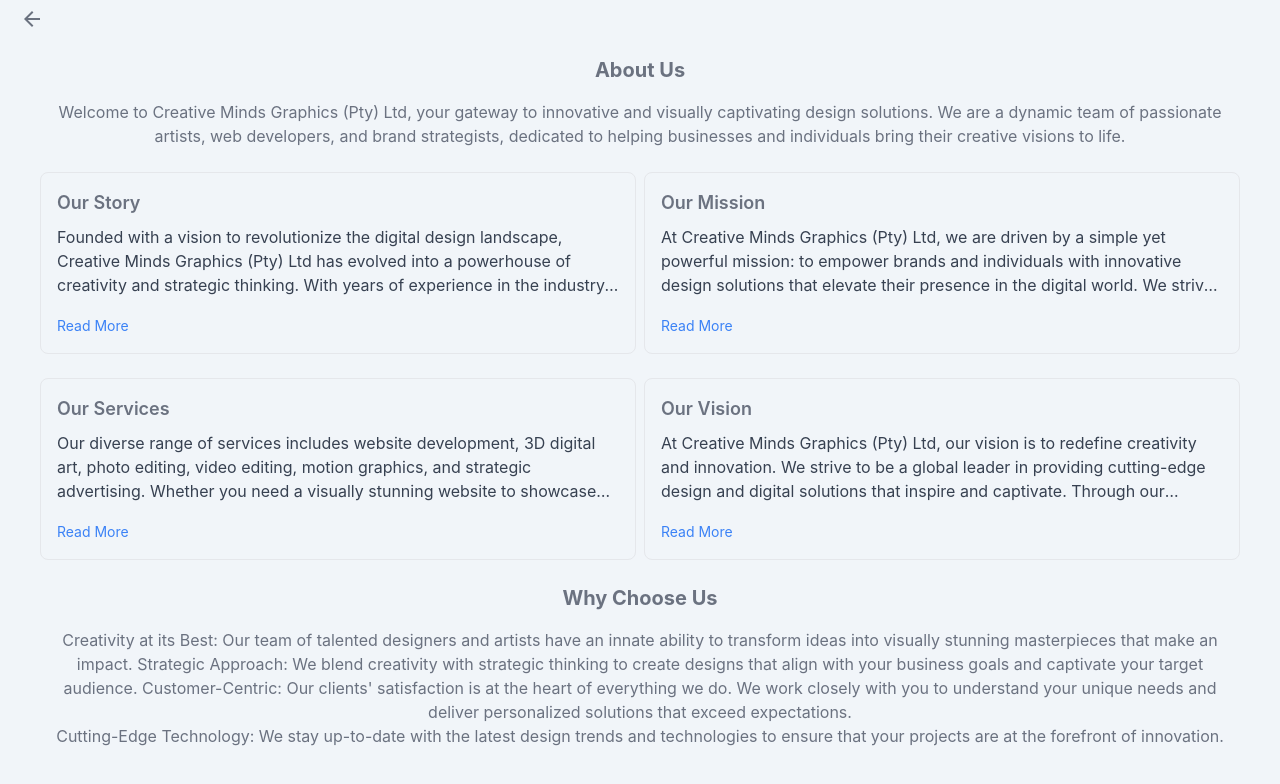
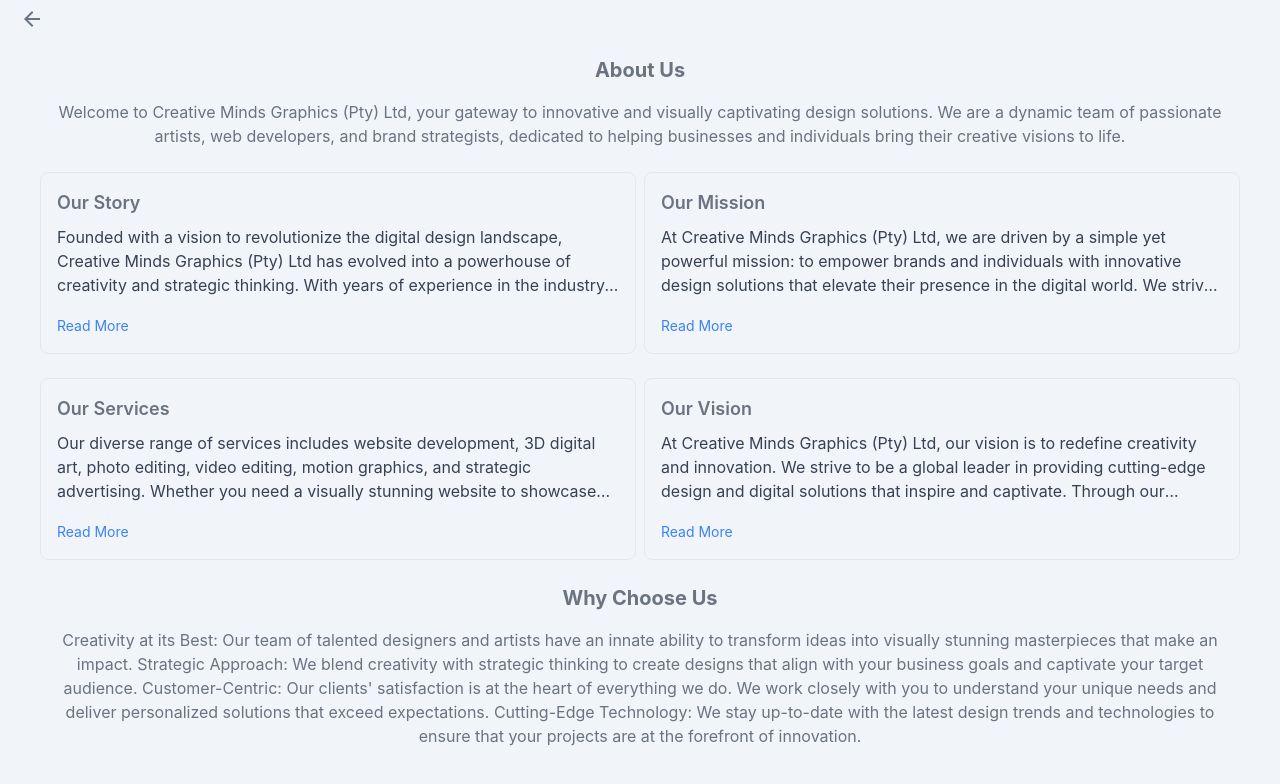
Before and after one commit to Ubaton/QRCode, a React (Create React App) app: page /about in a window 1280 px wide. Shown: the top 784 px of the page. Built offline with nearby package versions, Linux system fonts and the light colour scheme; no server answers.

Commit message:
v1.1.184

```diff
--- a/src/pages/AboutPage.js
+++ b/src/pages/AboutPage.js
@@ -73,7 +73,7 @@ const AboutPage = ({ darkMode }) => {
           </NavLink>
         </Button>
       </div>
-      <div className="p-8 text-gray-500 ">
+      <div className="container p-8 text-gray-500 ">
         <div className="justify-center items-center  mt-5">
           <h1 className=" flex justify-center items-center">
             <strong className="text-xl">About Us</strong>
@@ -104,9 +104,9 @@ const AboutPage = ({ darkMode }) => {
             Customer-Centric: Our clients' satisfaction is at the heart of
             everything we do. We work closely with you to understand your unique
             needs and deliver personalized solutions that exceed expectations.
-            <br></br> Cutting-Edge Technology: We stay up-to-date with the
-            latest design trends and technologies to ensure that your projects
-            are at the forefront of innovation.
+            Cutting-Edge Technology: We stay up-to-date with the latest design
+            trends and technologies to ensure that your projects are at the
+            forefront of innovation.
           </p>
         </div>
       </div>
```
